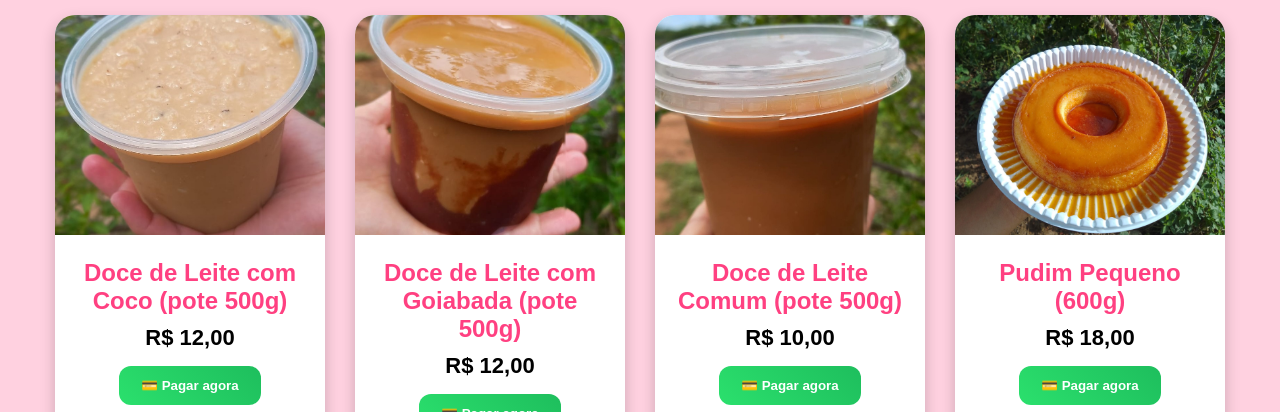
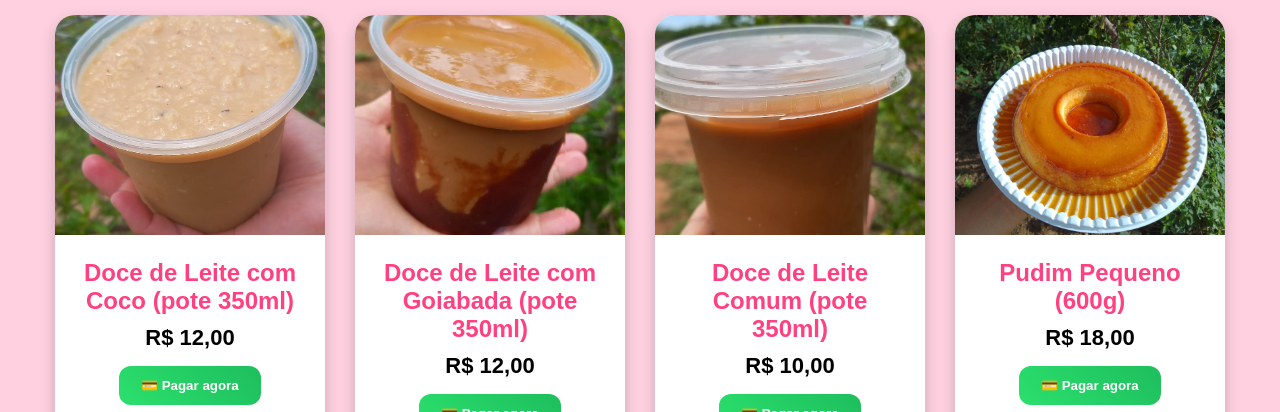
Before and after one commit to isaakoliveira/Caseirinhos-da-Val, a plain HTML site: page index.html in a window 1280 px wide. Shown: the part 341-753 px from the top of the page. Drawn offline with Linux system fonts and the light colour scheme.

Commit message:
index.html

```diff
--- a/index.html
+++ b/index.html
@@ -402,7 +402,7 @@
         <img src="doce-de-leite-com-coco-sem-risco-camera.jpeg" alt="Doce de Leite com Coco">
 
         <div class="card-content">
-          <h3>Doce de Leite com Coco (pote 500g)</h3>
+          <h3>Doce de Leite com Coco (pote 350ml)</h3>
           <p class="preco" id="preco-doce-leite-coco"></p>
           <button class="btn" onclick="abrirPix('doceLeiteCoco')">&#128179; Pagar agora</button>
           <a class="btn btn-pedido" href="#" onclick="fazerPedidoWhatsApp('doceLeiteCoco'); return false;">Fazer pedido pelo WhatsApp</a>
@@ -413,7 +413,7 @@
         <img src="doce-de-leite-com-goiabada-sem-risco-camera.jpeg" alt="Doce de Leite com Goiabada">
 
         <div class="card-content">
-          <h3>Doce de Leite com Goiabada (pote 500g)</h3>
+          <h3>Doce de Leite com Goiabada (pote 350ml)</h3>
           <p class="preco" id="preco-doce-leite-goiabada"></p>
           <button class="btn" onclick="abrirPix('doceLeiteGoiabada')">&#128179; Pagar agora</button>
           <a class="btn btn-pedido" href="#" onclick="fazerPedidoWhatsApp('doceLeiteGoiabada'); return false;">Fazer pedido pelo WhatsApp</a>
@@ -424,7 +424,7 @@
         <img src="doce-de-leite-sem-risco-camera-inpaint-wide.jpeg" alt="Doce de Leite Comum">
 
         <div class="card-content">
-          <h3>Doce de Leite Comum (pote 500g)</h3>
+          <h3>Doce de Leite Comum (pote 350ml)</h3>
           <p class="preco" id="preco-doce-leite"></p>
           <button class="btn" onclick="abrirPix('doceLeite')">&#128179; Pagar agora</button>
           <a class="btn btn-pedido" href="#" onclick="fazerPedidoWhatsApp('doceLeite'); return false;">Fazer pedido pelo WhatsApp</a>
```
